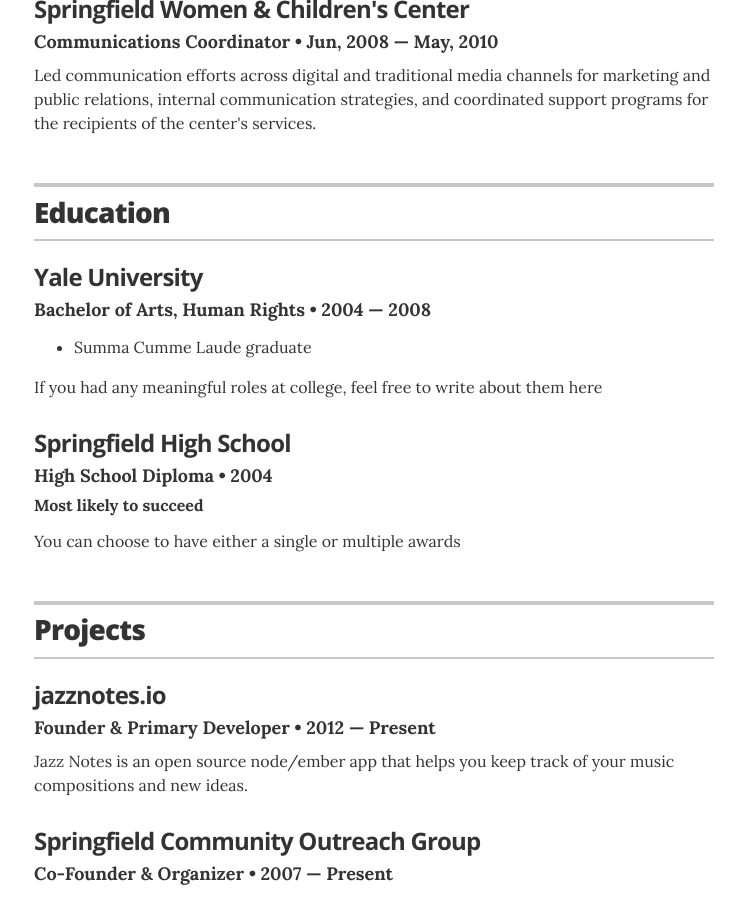
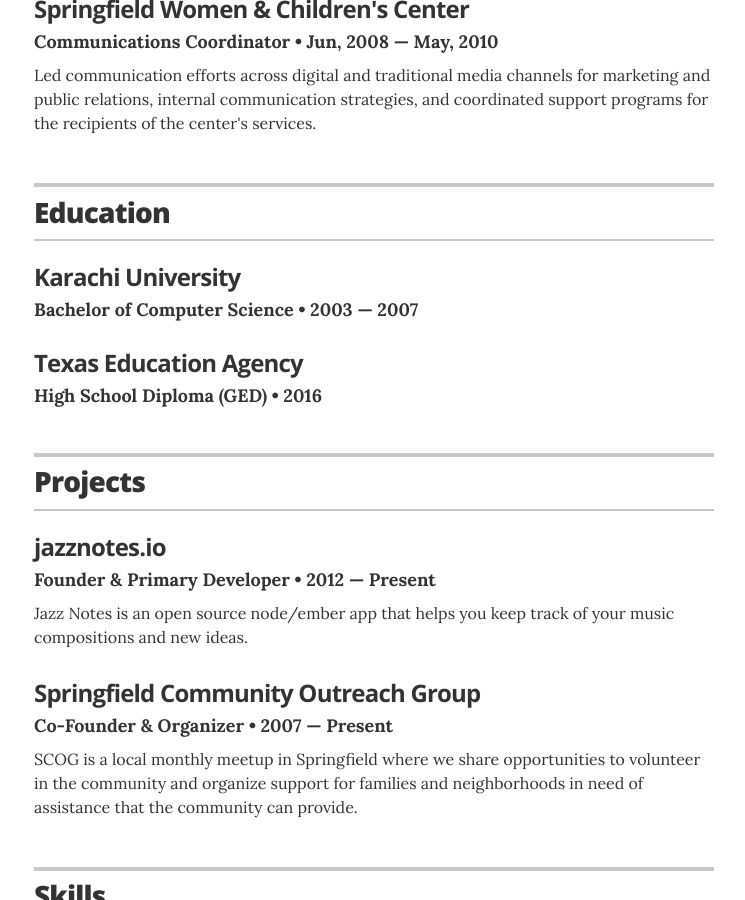
Before and after one commit to jglovier/resume-template, a Jekyll site: the page built from index.html, in a window 1280 px wide and 900 px high, scrolled down 1006 px. Shown: the whole window, without its empty margins (266-1011 px from the left). Built offline with Jekyll 4.4.1, drawn with Linux system fonts in a browser that asks for light colours.

Commit message:
education edited

```diff
--- a/_data/education.yml
+++ b/_data/education.yml
@@ -1,13 +1,13 @@
 # Degree
-- degree: Bachelor of Arts, Human Rights
-  uni: Yale University
-  year: 2004 &mdash; 2008
-  awards:
-    - award: Summa Cumme Laude graduate
-  summary: If you had any meaningful roles at college, feel free to write about them here
+- degree: Bachelor of Computer Science
+  uni: Karachi University
+  year: 2003 &mdash; 2007
+  #awards:
+   # - award: Summa Cumme Laude graduate
+  #summary: Represented the youth club which was responsible for hosting cricket matches
 
-- degree: High School Diploma
-  uni: Springfield High School
-  year: 2004
-  award: Most likely to succeed
-  summary: You can choose to have either a single or multiple awards
+- degree: High School Diploma (GED)
+  uni: Texas Education Agency
+  year: 2016
+  #award: Most likely to succeed
+  #summary: You can choose to have either a single or multiple awards
```
